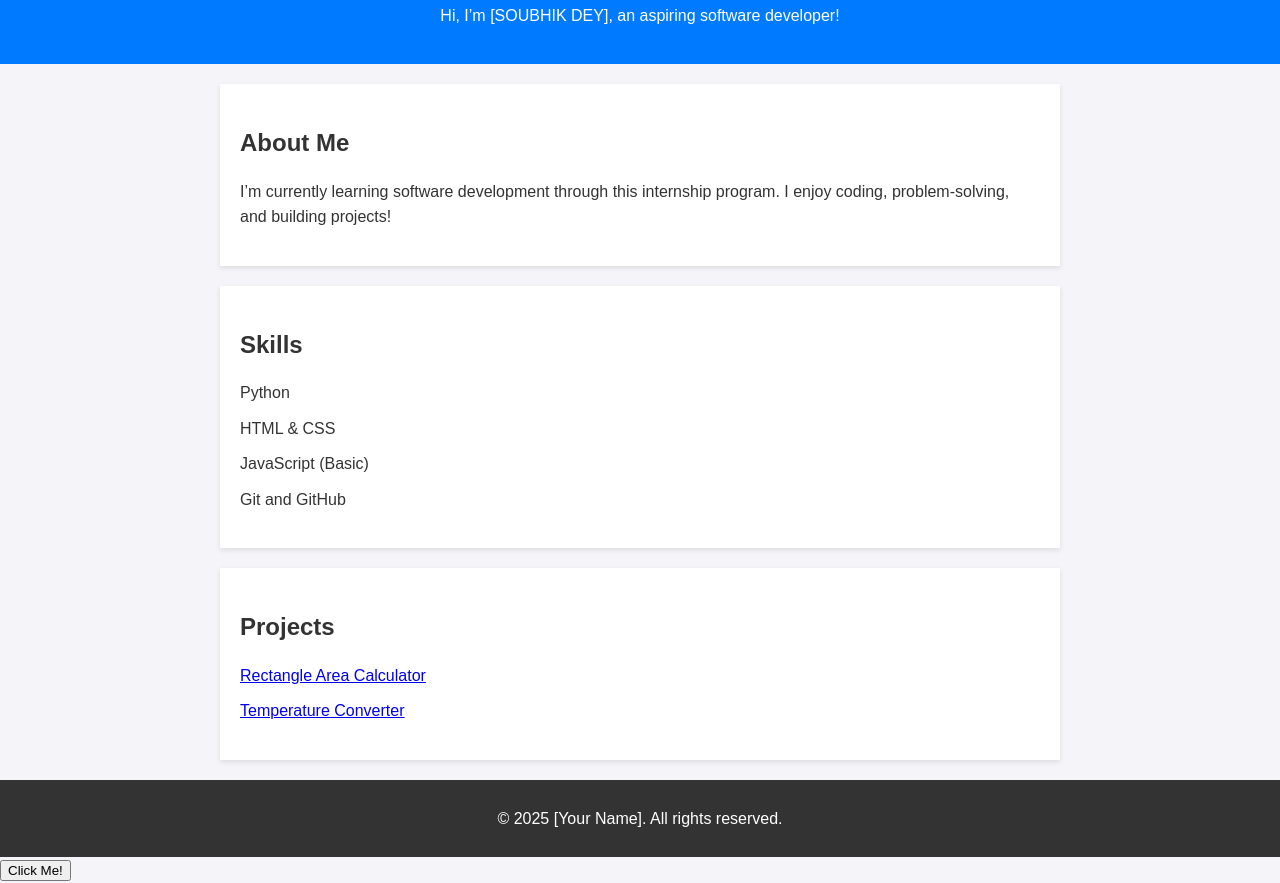
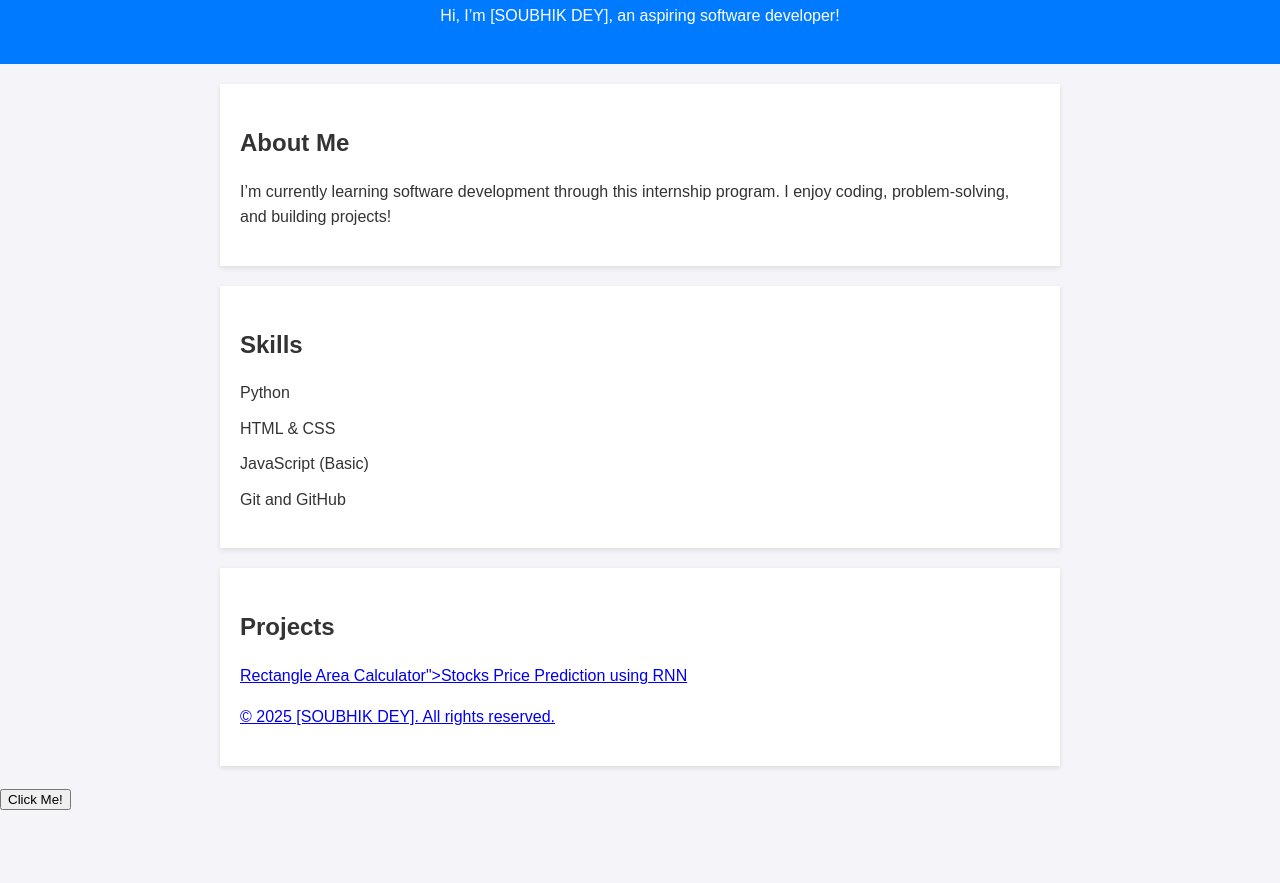
Before and after one commit to soubhikdey/Agnirva-Software-Internship-Program---Summer-2025, a plain HTML site: page index.html in a window 1280 px wide. Shown: the part 106-989 px from the top of the page. After the commit the page ends 917 px from the top, so only its background shows below. Drawn offline with Linux system fonts and the light colour scheme.

Commit message:
Update index.html

```diff
--- a/index.html
+++ b/index.html
@@ -31,13 +31,13 @@
     <section id="projects">
         <h2>Projects</h2>
         <ul>
-            <li><a href="#">Rectangle Area Calculator</a></li>
-            <li><a href="#">Temperature Converter</a></li>
+            <li><a href="https://drive.google.com/drive/folders/11o4YSWmE-UzsVtEUZsQgkJz1CxfzrG4d?usp=drive_link">Rectangle Area Calculator">Stocks Price Prediction using RNN</a></li>
+            <li><a href="></a></li>
         </ul>
     </section>
 
     <footer>
-        <p>© 2025 [Your Name]. All rights reserved.</p>
+        <p>© 2025 [SOUBHIK DEY]. All rights reserved.</p>
     </footer>
 </body>
 </html>
```
